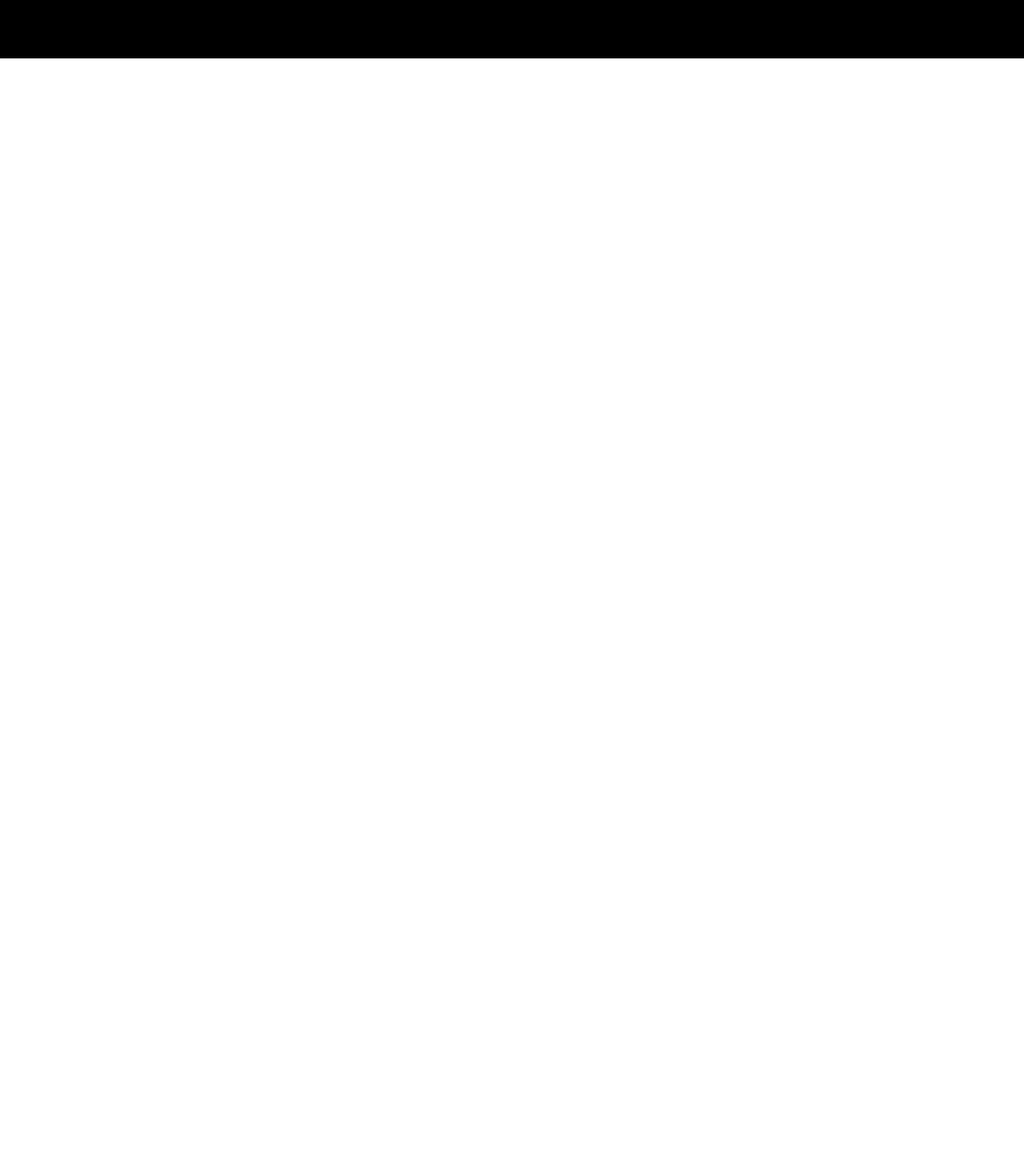
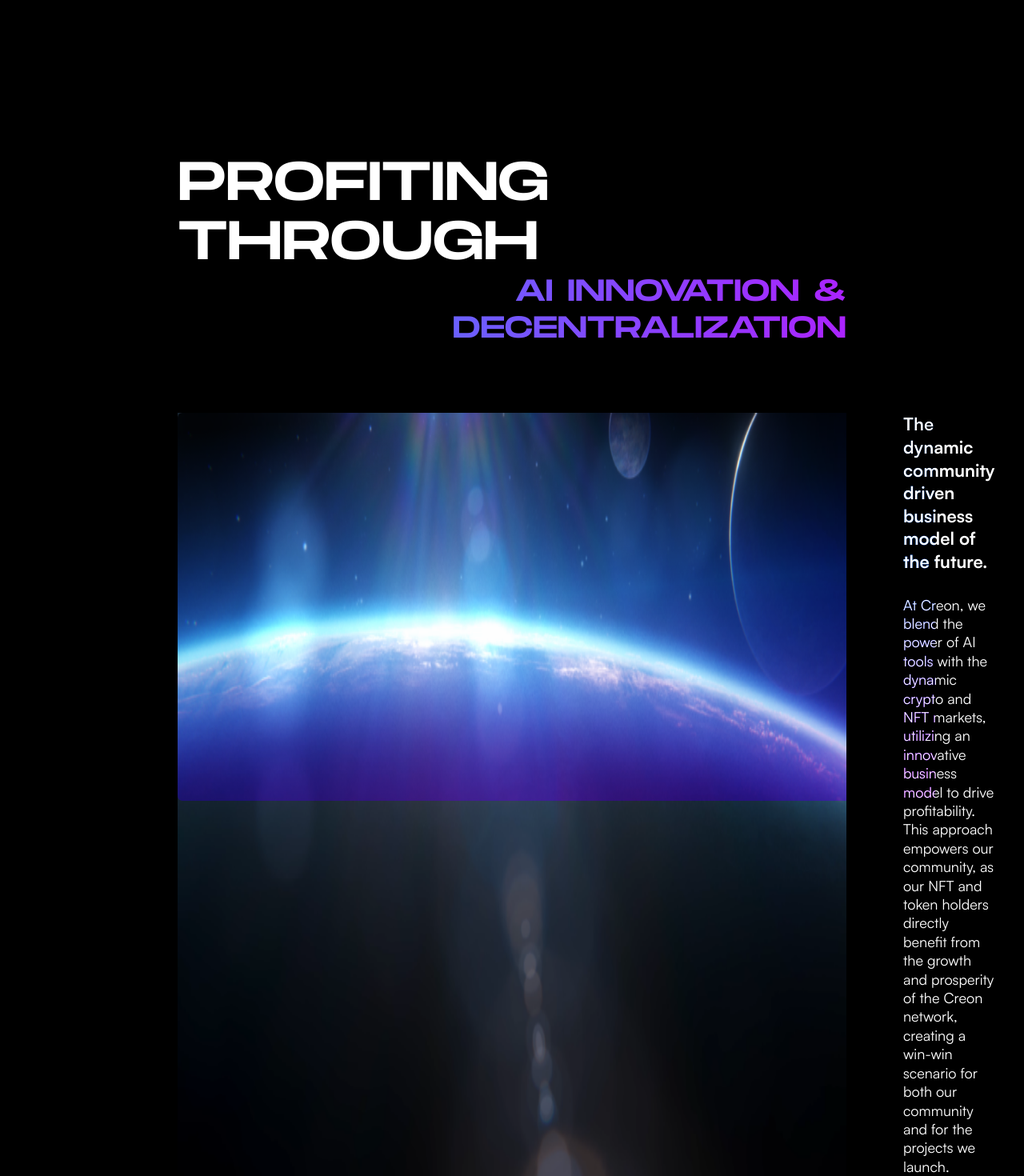
Before and after one commit to kendevops/creon-test, a Next.js app: page / in a window 1280 px wide. Shown: the part 1885-3355 px from the top of the page at 80% size. Before the commit the page ends 1958 px from the top, so only its background shows below. Built offline with nearby package versions, Linux system fonts and the light colour scheme.

Commit message:
feat: created profiting component for large screens

```diff
--- a/src/app/page.tsx
+++ b/src/app/page.tsx
@@ -1,6 +1,7 @@
 import CreonPass from "@/components/layouts/CreonPass";
 import Header from "@/components/layouts/Header";
 import Hero from "@/components/layouts/Hero";
+import Profiting from "@/components/layouts/Profiting";
 import Image from "next/image";
 
 export default function Home() {
@@ -8,6 +9,7 @@ export default function Home() {
     <main className="px-4 md:px-8 relative  bg-black z-20">
       <Hero />
       <CreonPass />
+      <Profiting />
     </main>
   );
 }
--- a/src/components/layouts/Header.tsx
+++ b/src/components/layouts/Header.tsx
@@ -36,7 +36,7 @@ export default function Header() {
           width={38}
           height={38}
           onClick={toggleMenu}
-          className="cursor-pointer xl:hidden block"
+          className="cursor-pointer xl:hidden block flex-shring-0"
         />
       </section>
     </header>
--- /dev/null
+++ b/src/components/layouts/Profiting.tsx
@@ -0,0 +1,40 @@
+import Image from "next/image";
+
+export default function Profiting() {
+  return (
+    <section className="mt-[120px] px-[190px]">
+      <h1 className="text-white font-monument text-[68px] font-normal uppercase leading-[110%]">
+        Profiting Through
+      </h1>
+      <h2 className="bg-linear bg-clip-text text-transparent font-normal font-monument text-right text-[38px] leading-[120%] uppercase mb-[83px]">
+        AI Innovation & Decentralization
+      </h2>
+      <div className="flex gap-[71px] mb-[141px] relative">
+        <Image
+          src="/Images/Normal_bitrate.png"
+          alt="Creon Moon Image"
+          className="flex-shrink-0"
+          width={947}
+          height={485}
+          priority
+        />
+        <div className="absolute w-[947px] h-[485px] rounded-md inset-0">
+          <div className="absolute inset-0 rounded-md bg-hero-pattern mix-blend-soft-light"></div>
+        </div>
+        <div className="flex flex-col justify-center items-center">
+          <h4 className="mb-[28px] text-white font-satoshi font-bold text-[22px] leading-[130%]">
+            The dynamic community driven business model of the future.
+          </h4>
+          <p className="text-white font-satoshi font-normal text-[18px] leading-[130%]">
+            At Creon, we blend the power of AI tools with the dynamic crypto and
+            NFT markets, utilizing an innovative business model to drive
+            profitability. This approach empowers our community, as our NFT and
+            token holders directly benefit from the growth and prosperity of the
+            Creon network, creating a win-win scenario for both our community
+            and for the projects we launch.
+          </p>
+        </div>
+      </div>
+    </section>
+  );
+}
--- a/src/components/molecules/CreonPassRight.tsx
+++ b/src/components/molecules/CreonPassRight.tsx
@@ -14,7 +14,6 @@ export default function CreonPassRight() {
           type="video/mp4"
         />
       </video>
-      {/* <div className="absolute bg-white rounded-[808px] w-[808px] h-[170px] flex-shrink-0 rotate-90  right-0 bottom-0"></div> */}
       {/* Ellipse at the top */}
       <div className="absolute top-0 left-[80%] transform -translate-x-1/2 -translate-y-1/2 w-[1288px] h-[134px] bg-black rounded-[1288px] overflow-hidden"></div>
 
--- a/tailwind.config.ts
+++ b/tailwind.config.ts
@@ -11,13 +11,15 @@ const config: Config = {
       backgroundImage: {
         "video-pattern":
           "linear-gradient(175deg, rgba(61, 139, 255, 0.44) 4.29%, #AB23FF 95.71%)",
+        "image-pattern":
+          "linear-gradient(175deg, #3D8BFF 4.29%, #AB23FF 95.71%)",
         "hero-pattern":
           "linear-gradient(175deg, #000 4.29%, #3D8BFF 47.39%, #AB23FF 95.05%)",
         linear: "linear-gradient(var(--linear))",
       },
       colors: {
         Purple: "#AB23FF",
-        GreyLine: "#13171D"
+        GreyLine: "#13171D",
       },
       fontFamily: {
         monument: "var(--font-monument)",
```
Also changed, not shown: public/Images/Normal_bitrate.png (added), 1 other file (tests, documents, lock files or other folders).
